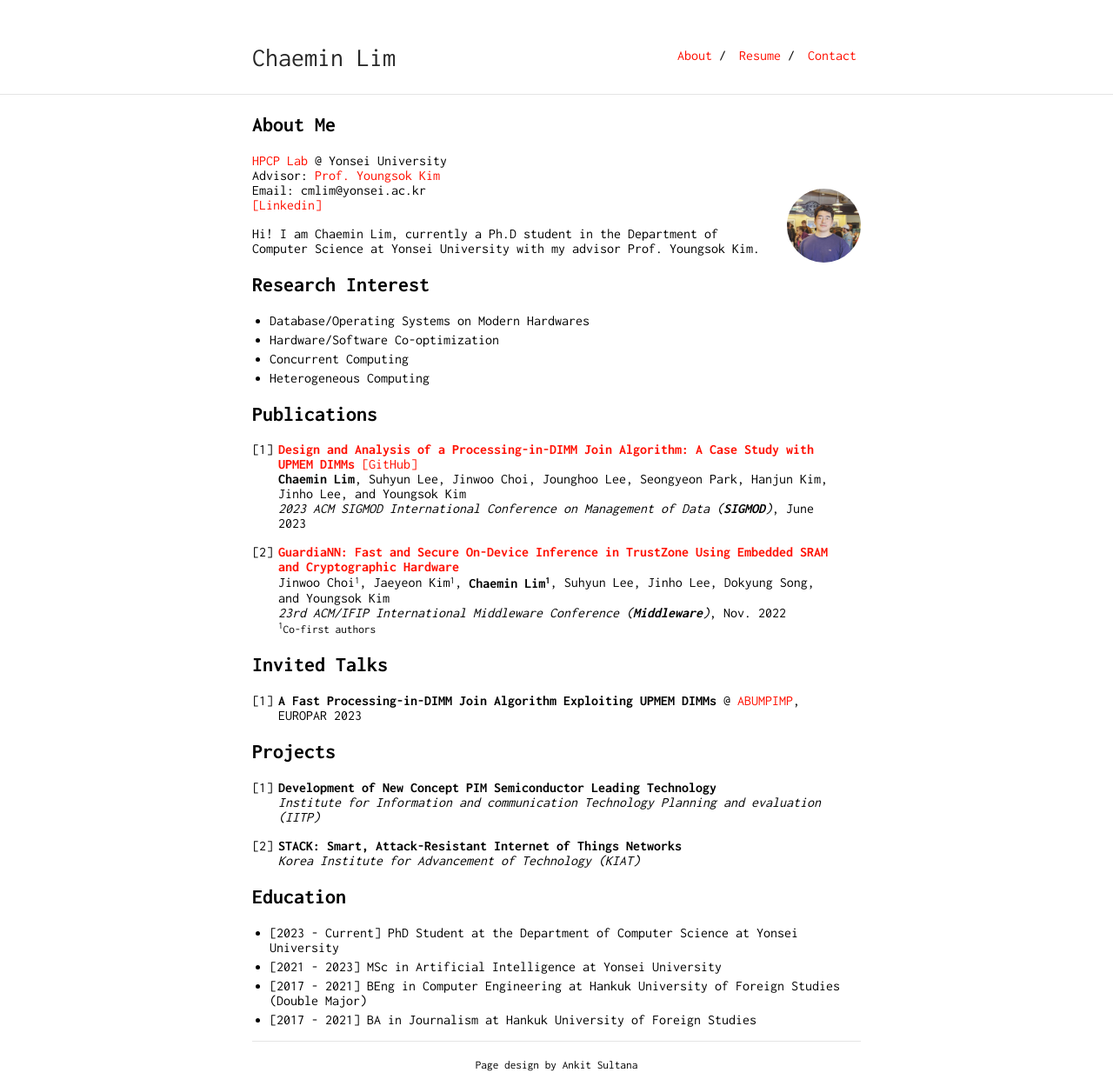
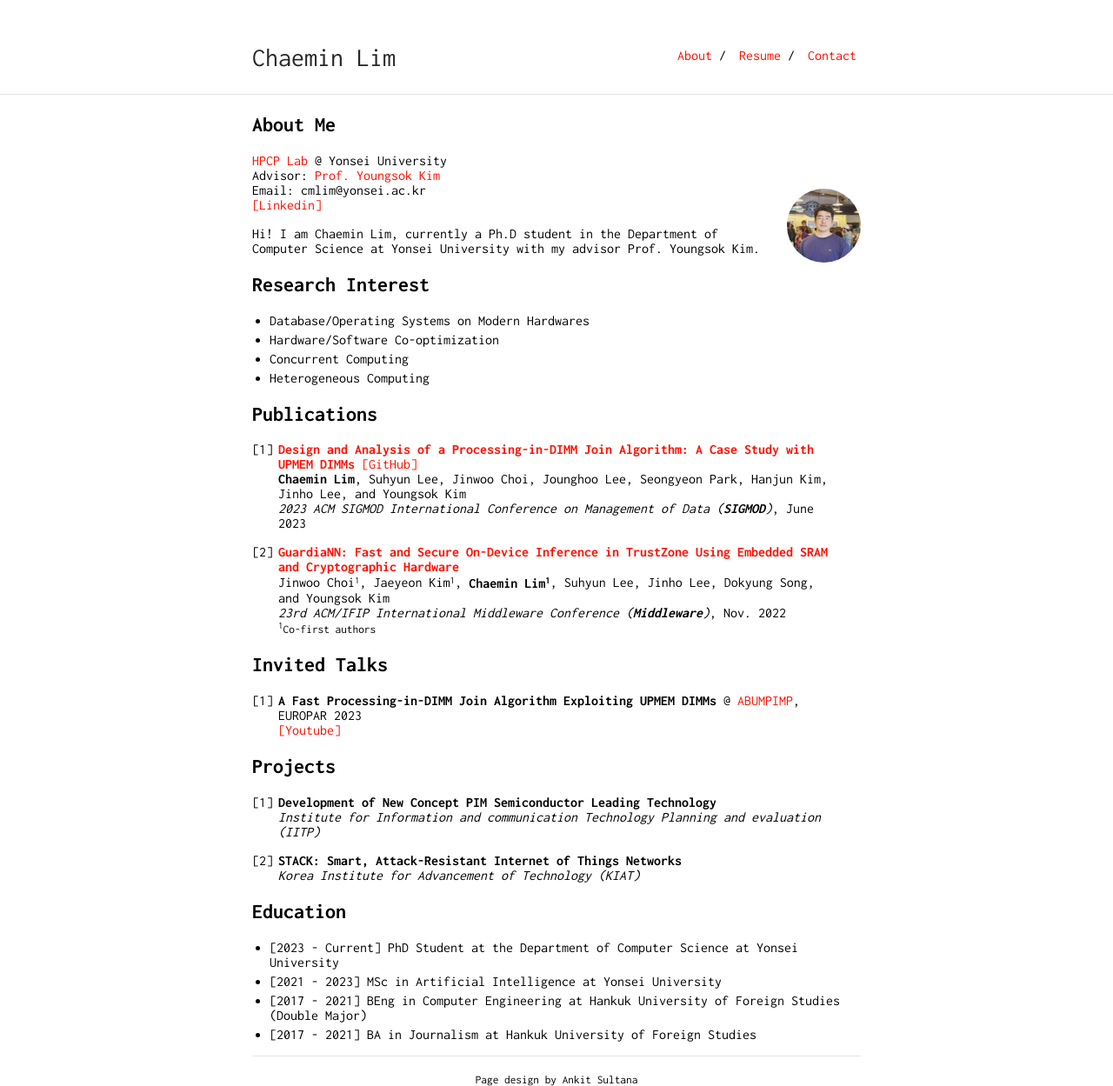
Before and after one commit to janoslim/janoslim.github.io, a Jekyll site: the page built from index.md, in a window 1280 px wide. Shown: the whole page at 87% size. Built offline with Jekyll 4.4.1, drawn with Linux system fonts in a browser that asks for light colours; our own code applies the rules of GitHub Pages for plain Markdown files.

Commit message:
Update index.md

```diff
--- a/index.md
+++ b/index.md
@@ -32,7 +32,7 @@
 
 ## Invited Talks
 
-1. <b>A Fast Processing-in-DIMM Join Algorithm Exploiting UPMEM DIMMs</b> @ <a href="https://www.upmem.com/abumpimp-2023/">ABUMPIMP</a>, EUROPAR 2023<br>
+1. <b>A Fast Processing-in-DIMM Join Algorithm Exploiting UPMEM DIMMs</b> @ <a href="https://www.upmem.com/abumpimp-2023/">ABUMPIMP</a>, EUROPAR 2023<br> <a href="https://youtu.be/G_9Zd1EwQ-8?si=sSJNSfTsD_ttAgR-">[Youtube]</a>
 
 ## Projects
 
```
